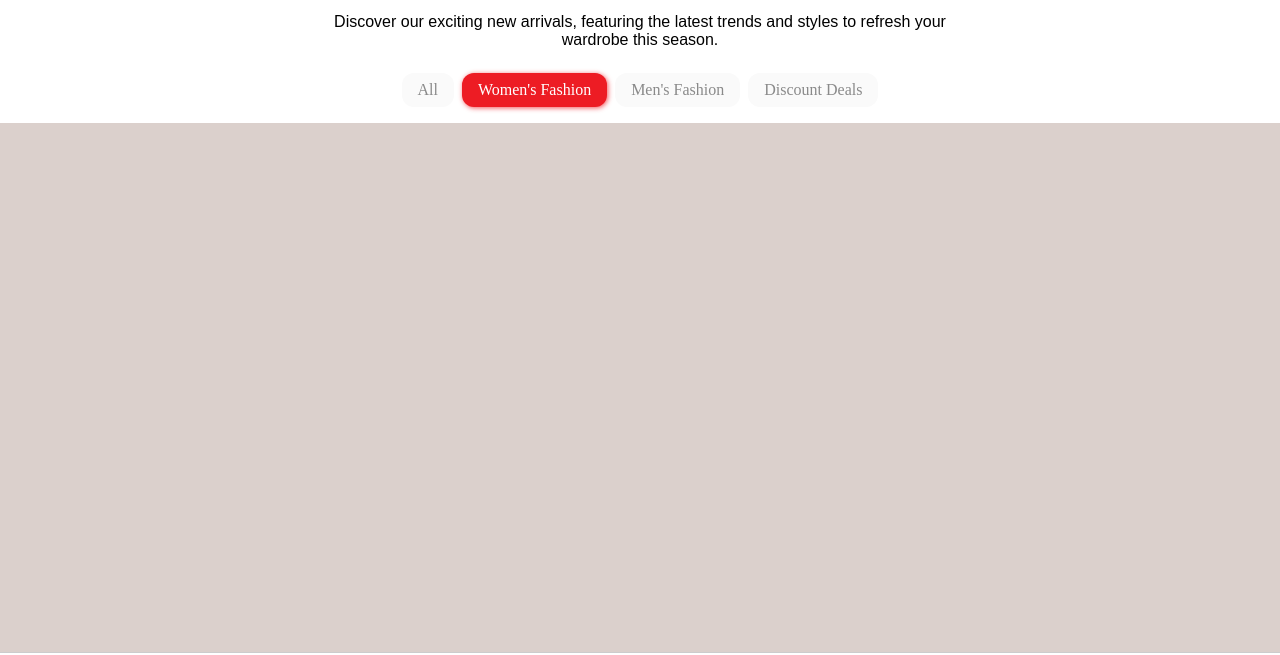
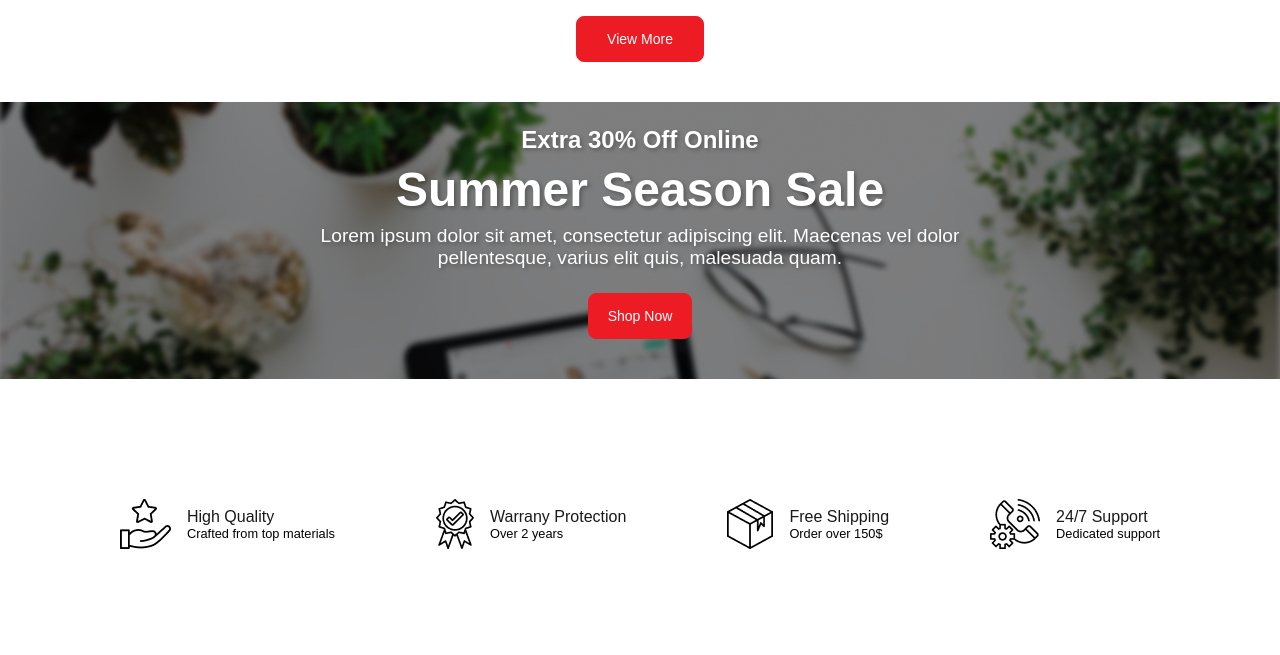
Before and after one commit to AndrelGanShiTV/SQR-Academy, a plain HTML site: page index.html in a window 1280 px wide. Shown: the part 1215-1870 px from the top of the page. Drawn offline with Linux system fonts and the light colour scheme; no server answers; a web font is replaced by a local one.

Commit message:
Season-banner & Benefits Component // Some CSS Fixed

```diff
--- a/index.html
+++ b/index.html
@@ -116,9 +116,10 @@
         <div class="hot-sales-banner_info">
           <p class="hot-sales-banner_info_description">HOT DEALS THIS WEEK</p>
           <h2 class="hot-sales-banner_info_title">
-            SALE UP 50% MODERN FURNITURE
+            SALE UP 50% <br />
+            MODERN FURNITURE
           </h2>
-          <button class="hot-sales-banner_btn"></button>
+          <button class="hot-sales-banner_btn">View Now</button>
         </div>
       </section>
       <section class="brands">
@@ -202,9 +203,66 @@
             <button class="product-card_buy">Comprar</button>
           </article>
         </div>
+        <button class="new-arrivals-bottom-btn">View More</button>
       </section>
-      <section class="banner-season"></section>
-      <section class="benefits"></section>
+      <section class="banner-season">
+        <div class="overlay"></div>
+        <div class="banner-season_info">
+          <p class="banner-season_info_discount">Extra 30% Off Online</p>
+          <h2 class="banner-season_info_title">Summer Season Sale</h2>
+          <p class="banner-season_info_description">
+            Lorem ipsum dolor sit amet, consectetur adipiscing elit. Maecenas
+            vel dolor pellentesque, varius elit quis, malesuada quam.
+          </p>
+          <button class="banner-season_btn">Shop Now</button>
+        </div>
+      </section>
+      <section class="benefits">
+        <article class="benefits-item">
+          <img
+            src="/assets/images/highQuality.png"
+            alt="High Quality"
+            class="benefits-icon"
+          />
+          <div class="benefits-info">
+            <h3 class="benefits-info-title">High Quality</h3>
+            <p class="benefits-info-description">Crafted from top materials</p>
+          </div>
+        </article>
+        <article class="benefits-item">
+          <img
+            src="/assets/images/warranyProtection.png"
+            alt="Warrany Protection"
+            class="benefits-icon"
+          />
+          <div class="benefits-info">
+            <h3 class="benefits-info-title">Warrany Protection</h3>
+            <p class="benefits-info-description">Over 2 years</p>
+          </div>
+        </article>
+        <article class="benefits-item">
+          <img
+            src="/assets/images/freeShipping.png"
+            alt="Free Shipping"
+            class="benefits-icon"
+          />
+          <div class="benefits-info">
+            <h3 class="benefits-info-title">Free Shipping</h3>
+            <p class="benefits-info-description">Order over 150$</p>
+          </div>
+        </article>
+        <article class="benefits-item">
+          <img
+            src="/assets/images/support.png"
+            alt="24/7 Support"
+            class="benefits-icon"
+          />
+          <div class="benefits-info">
+            <h3 class="benefits-info-title">24/7 Support</h3>
+            <p class="benefits-info-description">Dedicated support</p>
+          </div>
+        </article>
+      </section>
     </main>
     <footer class="footer">
       <div class="footer-content">
--- /dev/null
+++ b/styles/components/benefits.css
@@ -0,0 +1,30 @@
+.benefits {
+  width: 100%;
+  max-width: 1280px;
+  display: flex;
+  justify-content: space-between;
+  margin-inline: auto;
+  padding: 15rem;
+  gap: 5rem;
+}
+
+.benefits-item {
+  display: flex;
+  flex-direction: row;
+  justify-content: center;
+  align-items: center;
+  gap: 2rem;
+}
+
+.benefits-info {
+  display: flex;
+  flex-direction: column;
+  justify-content: center;
+  align-items: flex-start;
+}
+
+.benefits-info-title {
+  font-size: 2rem;
+  font-weight: 500;
+  color: var(--color-black);
+}
--- a/styles/components/brands.css
+++ b/styles/components/brands.css
@@ -2,13 +2,12 @@
   display: flex;
   flex-wrap: wrap;
   justify-content: center;
-  gap: 2rem;
-  padding: 1.25rem;
+  gap: 6rem;
+  padding: 4rem;
 }
 
 .brand-image {
-  width: 12rem;
-  height: auto;
+  width: 10%;
   transition: transform 0.3s ease;
 }
 
@@ -16,11 +15,39 @@
   transform: scale(1.1);
 }
 
+.brand-image:nth-child(2) {
+  transform: scale(1);
+}
+
+.brand-image:nth-child(2):hover {
+  transform: scale(1.1);
+}
+
+@media screen and (min-width: 768px) {
+  .brands {
+    justify-content: space-between;
+    max-width: 1024px;
+    margin-inline: auto;
+  }
+}
+
 @media screen and (min-width: 1024px) {
   .brands {
     justify-content: space-between;
+    margin-inline: auto;
   }
   .brand-image {
-    width: 16rem;
+    transform: scale(1.5);
+  }
+  .brand-image:hover {
+    transform: scale(1.6);
+  }
+
+  .brand-image:nth-child(2) {
+    transform: scale(1);
+  }
+
+  .brand-image:nth-child(2):hover {
+    transform: scale(1.1);
   }
 }
--- a/styles/components/header.css
+++ b/styles/components/header.css
@@ -61,6 +61,7 @@ header > .main-header {
   text-decoration: none;
   font-weight: 500;
   font-size: 1.75rem;
+  padding: 0.5rem;
 }
 
 .header-nav > .nav-item:hover {
--- a/styles/components/banner.css
+++ b/styles/components/hot-sales-banner.css
@@ -1,12 +1,14 @@
 .hot-sales-banner {
   display: flex;
+  justify-content: center;
   background-color: #dbd0cc;
   min-height: calc(80dvh - 111px);
   width: 100%;
+  margin-inline: auto;
 }
 
 .hot-sales-banner_image {
-  width: 100%;
+  width: 50%;
   height: auto;
   aspect-ratio: 1;
   object-fit: contain;
@@ -37,11 +39,22 @@
   object-fit: contain;
 }
 
-.banner-season {
-  width: 100%;
-  min-height: calc(80dvh - 111px);
-  padding: 2rem;
+.hot-sales-banner_btn {
+  width: 30%;
+  padding: 1.75rem;
+  margin-top: 2rem;
   box-sizing: border-box;
-  margin-inline: auto;
-  background-color: #dbd0cc;
+  border: solid 1px var(--color-black);
+  border-radius: 1rem;
+  color: var(--color-black);
+  background-color: transparent;
+  transition: all 0.3s;
+  cursor: pointer;
+  text-align: center;
+  text-decoration: none;
+  font-size: 1.75rem;
 }
+.hot-sales-banner_btn:hover {
+  background-color: var(--color-black);
+  color: var(--color-white);
+}
--- a/styles/components/index.css
+++ b/styles/components/index.css
@@ -2,13 +2,15 @@
 @import "./footer.css";
 @import "./new-arrivals.css";
 @import "./product-card.css";
-@import "./banner.css";
+@import "./hot-sales-banner.css";
+@import "./season-banner.css";
 @import "./brands.css";
+@import "./benefits.css";
 
 .main {
   width: 100%;
-  max-width: 1280px;
-  min-height: calc(100dvh - 111px);
+  /* max-width: 1280px; */
+  min-height: calc(100dvh - 200px);
   box-sizing: border-box;
   margin-inline: auto;
 }
--- a/styles/components/new-arrivals.css
+++ b/styles/components/new-arrivals.css
@@ -4,6 +4,7 @@
   justify-content: flex-start;
   align-items: center;
   gap: 2rem;
+  margin-bottom: 3rem;
 }
 
 .new-arrivals-top {
@@ -93,6 +94,28 @@
   display: grid;
   grid-template-columns: repeat(1, 1fr);
   gap: 2rem;
+  max-width: 640px;
+}
+
+.new-arrivals-bottom-btn {
+  width: 10%;
+  padding: 1.75rem;
+  margin: 2rem;
+  box-sizing: border-box;
+  border: solid 1px var(--color-primary);
+  border-radius: 1rem;
+  color: var(--color-white);
+  background-color: transparent;
+  transition: all 0.3s;
+  cursor: pointer;
+  text-align: center;
+  text-decoration: none;
+  font-size: 1.75rem;
+  background-color: var(--color-primary);
+}
+.new-arrivals-bottom-btn:hover {
+  background-color: var(--color-white);
+  color: var(--color-primary);
 }
 
 @media screen and (min-width: 768px) {
@@ -111,5 +134,6 @@
   }
   .new-arrivals-bottom {
     grid-template-columns: repeat(4, 1fr);
+    max-width: 1280px;
   }
 }
--- /dev/null
+++ b/styles/components/season-banner.css
@@ -0,0 +1,88 @@
+.banner-season {
+  position: relative;
+  max-height: 100vh; /* Ocupa toda la pantalla */
+  background: url("../../assets/images/banner_season.png") no-repeat center
+    center/cover;
+  display: flex;
+  align-items: center;
+  justify-content: center;
+  color: white;
+  text-align: center;
+}
+
+.banner-season .overlay {
+  position: absolute;
+  top: 0;
+  left: 0;
+  width: 100%;
+  height: 100%;
+  background-color: rgba(0, 0, 0, 0.5); /* Ajusta la opacidad (0.5 es 50%) */
+  z-index: 1;
+}
+
+.banner-season_info {
+  display: flex;
+  flex-direction: column;
+  justify-content: center;
+  align-items: center;
+  padding: 3rem;
+  color: var(--color-white);
+  z-index: 2;
+  text-shadow: 2px 2px 4px rgba(0, 0, 0, 0.3);
+}
+
+.banner-season_info_discount {
+  font-size: 3rem;
+  font-weight: 600;
+  margin-bottom: 1rem;
+}
+
+.banner-season_info_title {
+  font-size: 6rem;
+  font-weight: 700;
+  margin-bottom: 1rem;
+}
+
+.banner-season_info_description {
+  font-size: 2.4rem;
+  margin-bottom: 1rem;
+  max-width: 70%;
+  text-wrap: wrap;
+}
+
+.banner-season_btn {
+  padding: 1.75rem;
+  margin-top: 2rem;
+  box-sizing: border-box;
+  border: solid 1px var(--color-white);
+  border-radius: 1rem;
+  color: var(--color-white);
+  background-color: transparent;
+  transition: all 0.3s;
+  cursor: pointer;
+  text-align: center;
+  text-decoration: none;
+  font-size: 1.75rem;
+}
+
+.banner-season_btn {
+  width: 10%;
+  padding: 1.75rem;
+  margin: 2rem;
+  box-sizing: border-box;
+  border: solid 1px var(--color-primary);
+  border-radius: 1rem;
+  color: var(--color-white);
+  background-color: transparent;
+  transition: all 0.3s;
+  cursor: pointer;
+  text-align: center;
+  text-decoration: none;
+  font-size: 1.75rem;
+  background-color: var(--color-primary);
+}
+.banner-season_btn:hover {
+  background-color: transparent;
+  border: solid 1px var(--color-white);
+  color: var(--color-white);
+}
```
Also changed, not shown: assets/images/banner_season.png (added), assets/images/freeShipping.png (added), assets/images/highQuality.png (added), assets/images/support.png (added), assets/images/warranyProtection.png (added).
